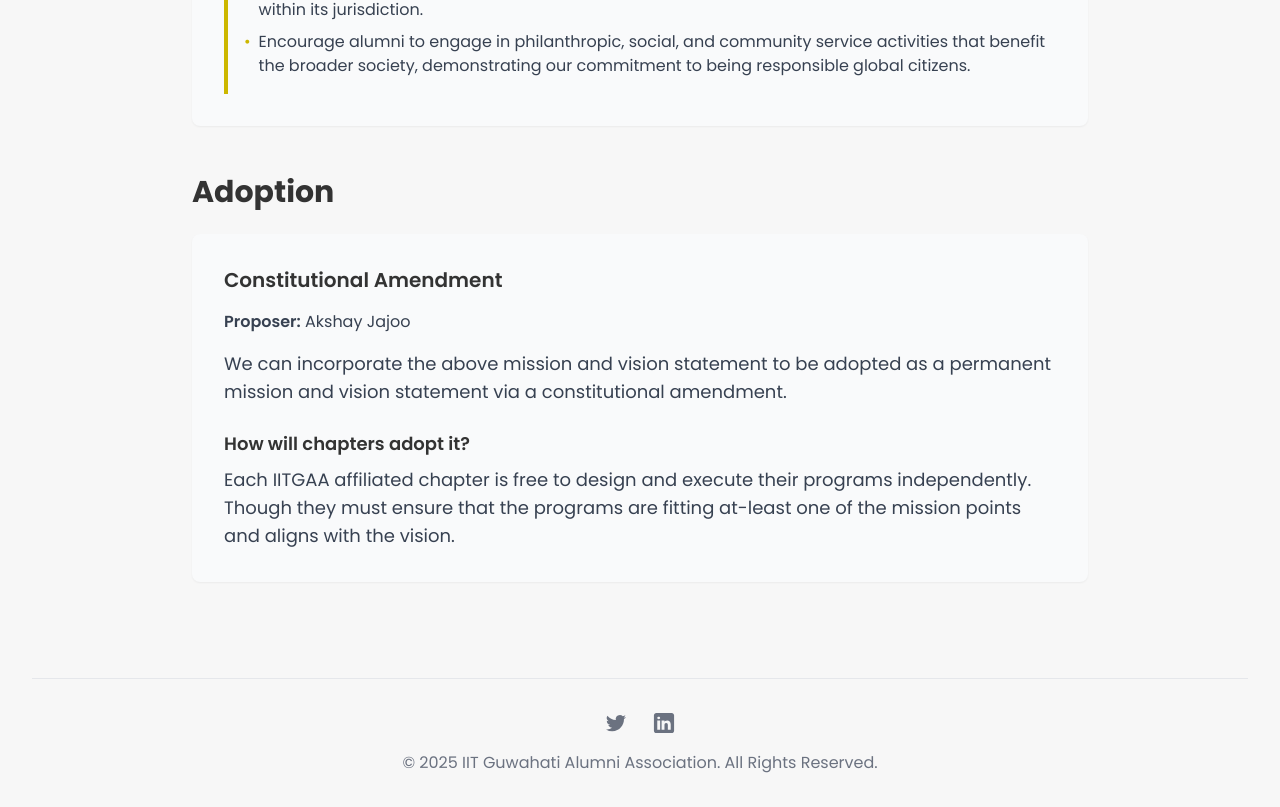
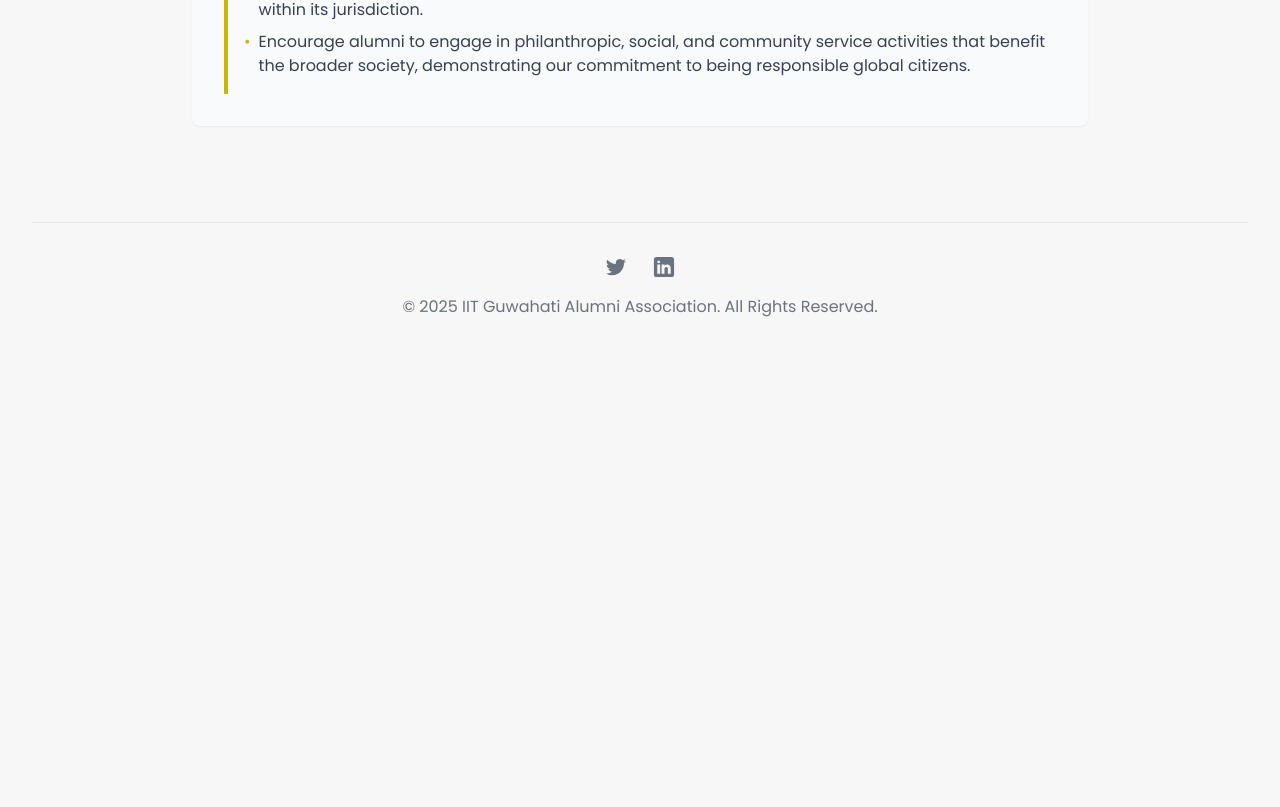
Before and after one commit to DeltaProxima/iitgaa-website, a Next.js app: page /vision-mission in a window 1280 px wide. Shown: the part 1746-2553 px from the top of the page. After the commit the page ends 2097 px from the top, so only its background shows below. Built offline with nearby package versions, Linux system fonts and the light colour scheme.

Commit message:
Updated Mission and Vision

```diff
--- a/app/vision-mission/page.tsx
+++ b/app/vision-mission/page.tsx
@@ -131,31 +131,7 @@
           </div>
         </section>
 
-        {/* Adoption Section */}
-        <section className="mb-12">
-          <h2 className="text-3xl font-bold mb-6 text-text-light dark:text-text-dark">
-            Adoption
-          </h2>
-          <div className="bg-gray-50 dark:bg-zinc-800 rounded-lg p-5 sm:p-6 md:p-8 shadow-sm">
-            <h3 className="text-lg sm:text-xl font-semibold mb-4 text-text-light dark:text-text-dark">
-              Constitutional Amendment
-            </h3>
-            <p className="text-gray-700 dark:text-gray-300 mb-4">
-              <span className="font-semibold">Proposer:</span> Akshay Jajoo
-            </p>
-            <p className="text-base sm:text-lg leading-relaxed text-gray-700 dark:text-gray-300 mb-4">
-              We can incorporate the above mission and vision statement to be adopted as a permanent mission and vision statement via a constitutional amendment.
-            </p>
-            <div className="mt-6">
-              <h4 className="text-base sm:text-lg font-semibold mb-2 text-text-light dark:text-text-dark">
-                How will chapters adopt it?
-              </h4>
-              <p className="text-base sm:text-lg leading-relaxed text-gray-700 dark:text-gray-300">
-                Each IITGAA affiliated chapter is free to design and execute their programs independently. Though they must ensure that the programs are fitting at-least one of the mission points and aligns with the vision.
-              </p>
-            </div>
-          </div>
-        </section>
+
       </main>
       <Footer />
     </div>
```
